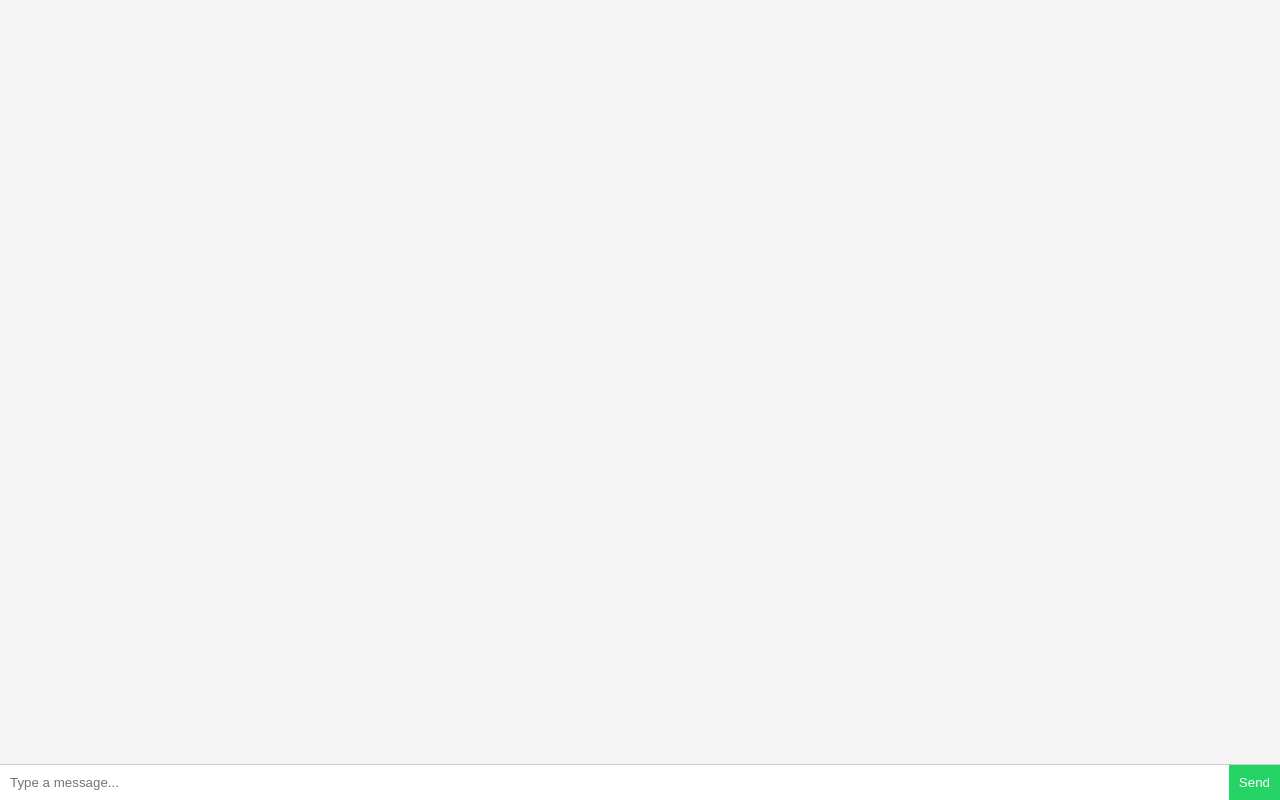
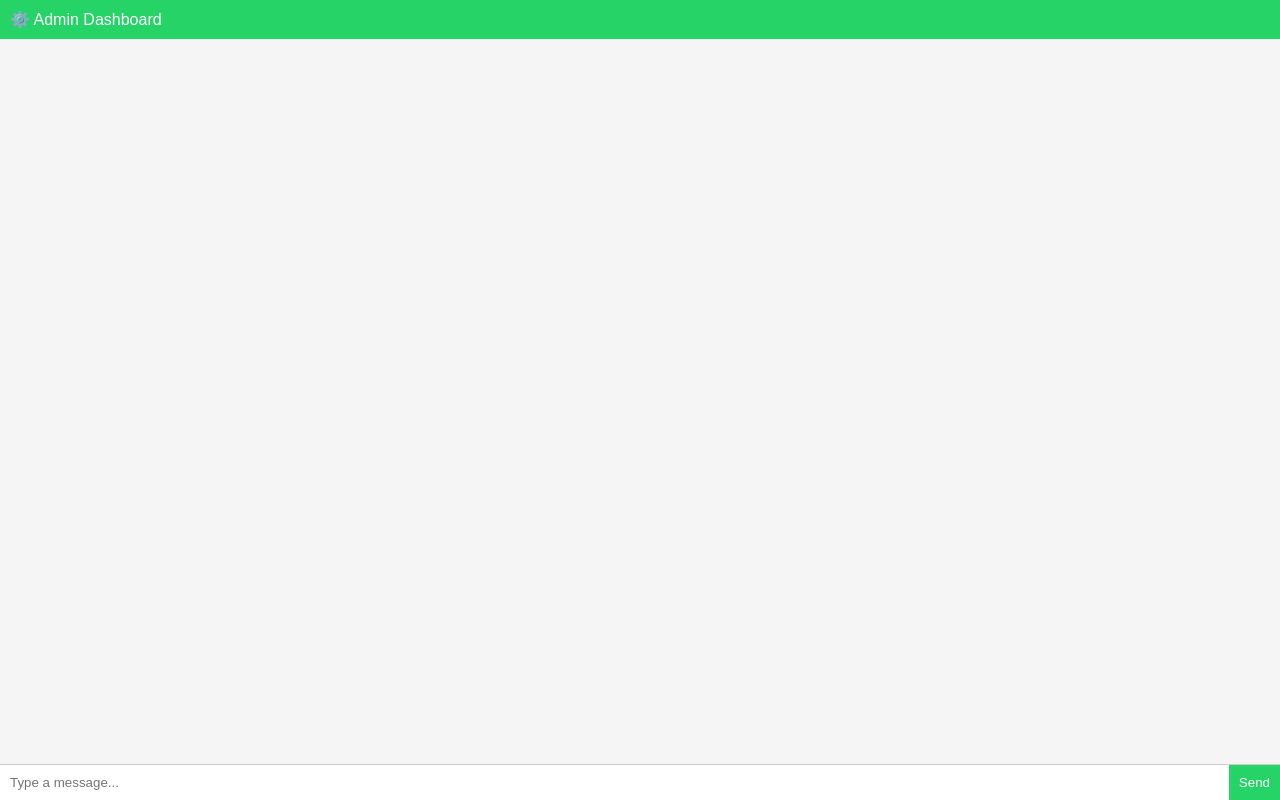
Before and after one commit to eladeyal/Aplus, a website: page public/index.html in a window 1280 px wide. Drawn offline with Linux system fonts and the light colour scheme.

```diff
--- a/public/index.html
+++ b/public/index.html
@@ -16,6 +16,7 @@
   </style>
 </head>
 <body>
+  <nav style="padding:10px;background:#25D366;color:white;"><a href="/admin.html" style="color:white;text-decoration:none;">⚙️ Admin Dashboard</a></nav>
   <div id="chat"></div>
   <form id="form">
     <input id="input" autocomplete="off" placeholder="Type a message..." required />
```
